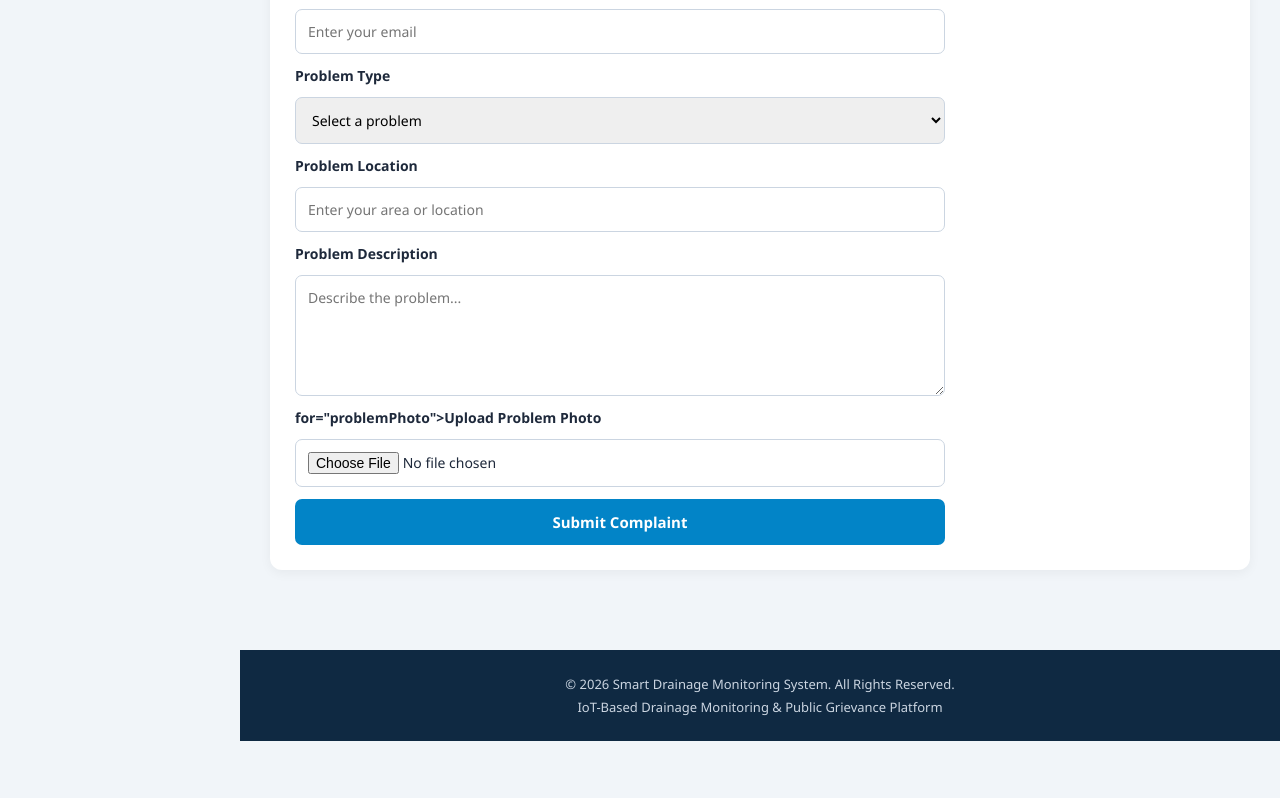
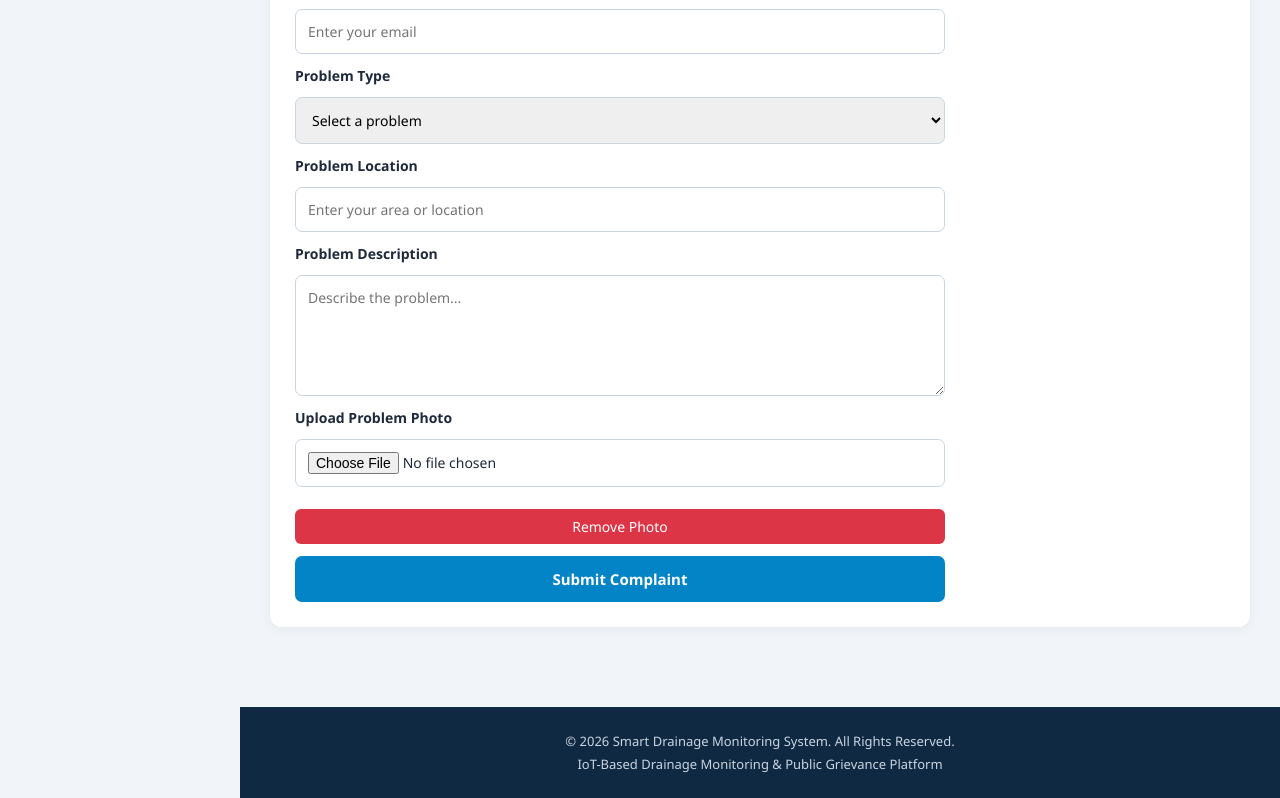
Before and after one commit to Hasna8526/Smart-Drainage-Management-System, a plain HTML site: page frontend/index.html in a window 1280 px wide. Shown: the part 2381-3179 px from the top of the page. Before the commit the page ends 3122 px from the top, so only its background shows below. Drawn offline with Linux system fonts and the light colour scheme.

Commit message:
Update fronted grievance section

```diff
--- a/frontend/index.html
+++ b/frontend/index.html
@@ -298,7 +298,7 @@
                         placeholder="Describe the problem..."
                         rows="5" required></textarea>
                     <!-- Upload Problem Photo -->
-                    <label> for="problemPhoto">Upload Problem Photo</label>
+                    <label for="problemPhoto">Upload Problem Photo</label>
                     <input type="file"
                      id="problemPhoto"
                      accept="image/png, image/jpeg"
@@ -308,6 +308,9 @@
                     <img id="photoPreview"
                           alt="Problem Photo Preview"
                           style="display: none; width: 200px;">
+                    <button type="button" id="removePhoto">
+                          Remove Photo
+                    </button>
 
                     <button type="submit" class="submit-btn">
                         Submit Complaint
--- a/frontend/script.js
+++ b/frontend/script.js
@@ -221,3 +221,10 @@ problemPhoto.addEventListener("change", function () {
     }
 
 });
+const removePhoto = document.getElementById("removePhoto");
+
+removePhoto.addEventListener("click", function () {
+    problemPhoto.value = "";
+    photoPreview.src = "";
+    photoPreview.style.display = "none";
+});
--- a/frontend/style.css
+++ b/frontend/style.css
@@ -343,3 +343,17 @@ form textarea:focus {
         font-size: 16px;
     }
 }
+#removePhoto {
+    background-color: #dc3545;
+    color: white;
+    border: none;
+    padding: 8px 16px;
+    border-radius: 6px;
+    cursor: pointer;
+    margin-top: 10px;
+    font-size: 14px;
+}
+
+#removePhoto:hover {
+    background-color: #b02a37;
+}
```
